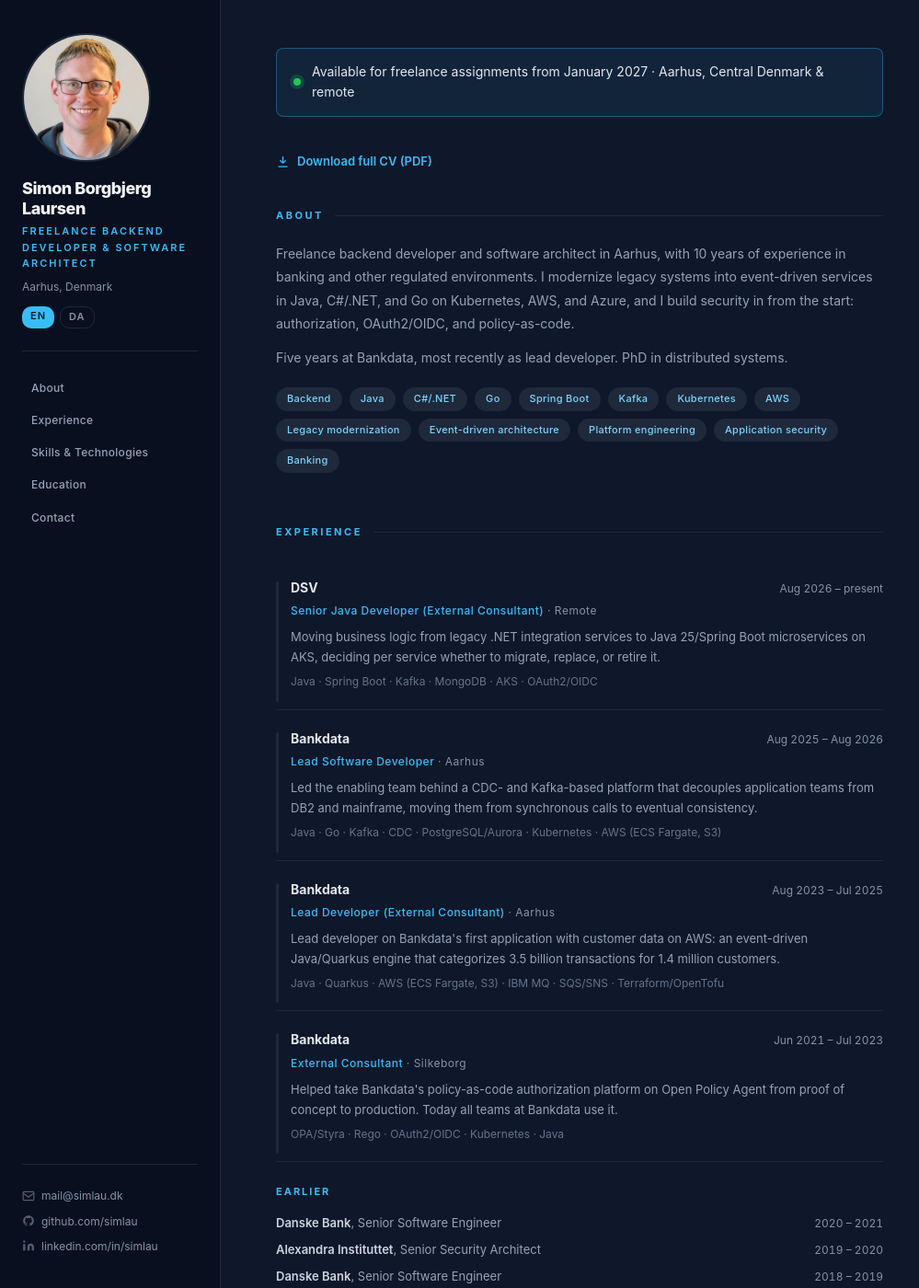
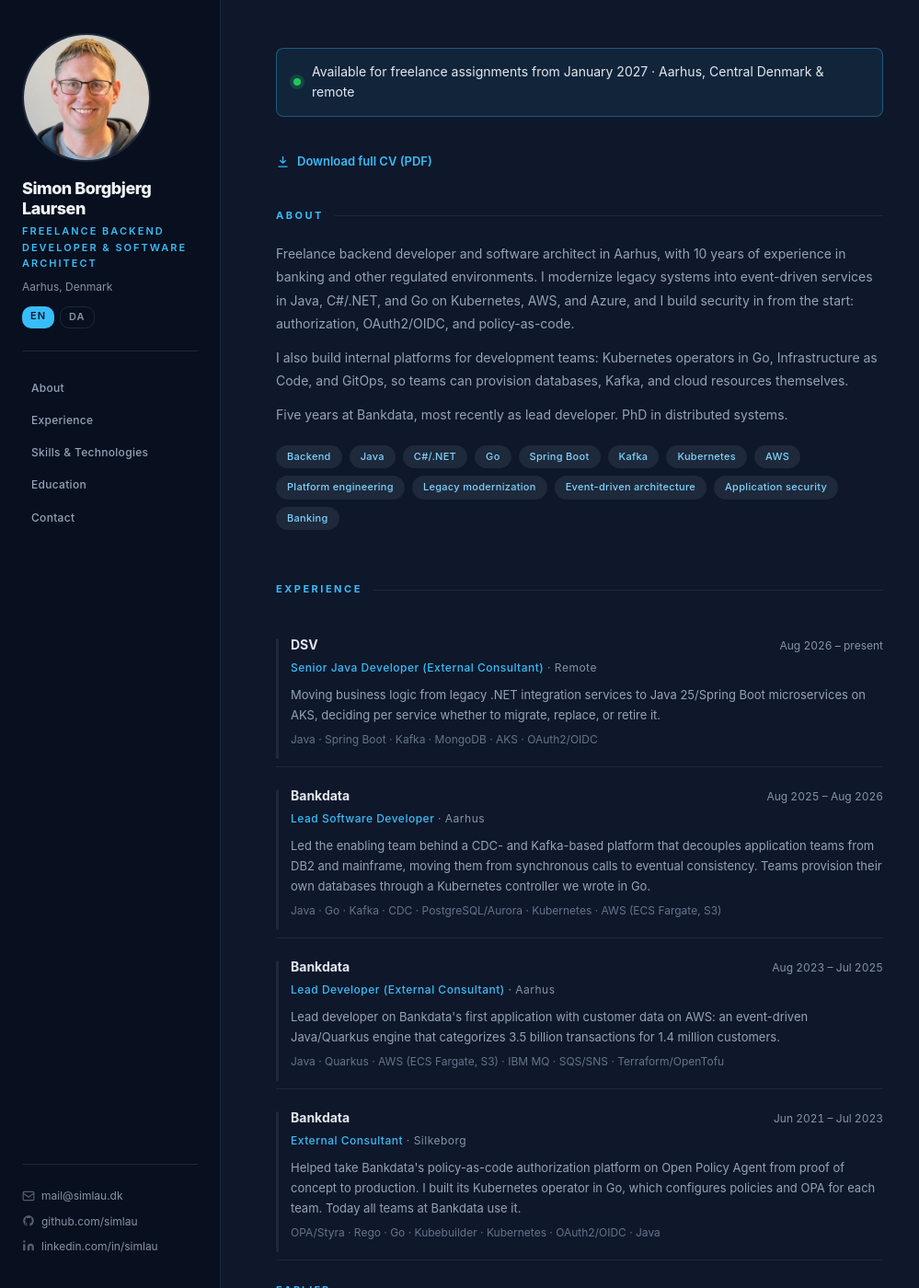
Before and after one commit to simlau/simlau.github.io, a Jekyll site: the page built from index.md, in a window 1280 px wide and 1400 px high. Shown: the whole window at 92% size, without its empty margins (0-999 px from the left). Built offline with Jekyll 4.4.1, drawn with Linux system fonts in a browser that asks for light colours; some of the changed text lies outside the part shown.

Commit message:
Content from cv.yaml (cvtool site push, CV 62e2e87)

```diff
--- a/_data/cv.json
+++ b/_data/cv.json
@@ -21,9 +21,10 @@
     "headline": "Freelance backend-udvikler & softwarearkitekt | Java, C#/.NET, Go, Kafka, Kubernetes, AWS | Legacy-modernisering & applikationssikkerhed | Aarhus | Ledig fra jan. 2027",
     "location": "Aarhus",
     "availability": "Ledig til freelanceopgaver fra januar 2027 · Aarhus, Midtjylland og remote",
-    "description": "Freelance backend-udvikler og softwarearkitekt i Aarhus: Java, C#/.NET, Go, Kafka, Kubernetes, AWS. Legacy-modernisering og applikationssikkerhed.",
+    "description": "Freelance backend-udvikler og softwarearkitekt i Aarhus: Java, C#/.NET, Go, Kafka, Kubernetes, AWS. Platform engineering, legacy-modernisering og applikationssikkerhed.",
     "about": [
       "Freelance backend-udvikler og softwarearkitekt i Aarhus med 10 års erfaring fra bank og andre regulerede miljøer. Jeg moderniserer legacy-systemer til eventdrevne services i Java, C#/.NET og Go på Kubernetes, AWS og Azure og bygger sikkerheden ind fra starten: autorisation, OAuth2/OIDC og policy-as-code.",
+      "Jeg bygger også interne platforme for udviklingsteams: Kubernetes-operatorer i Go, Infrastructure as Code og GitOps, så teams selv kan oprette databaser, Kafka og cloud-ressourcer.",
       "Fem år hos Bankdata, senest som lead developer. Ph.d. i distribuerede systemer."
     ],
     "keywords": [
@@ -35,9 +36,9 @@
       "Kafka",
       "Kubernetes",
       "AWS",
+      "Platform engineering",
       "Legacy-modernisering",
       "Eventdrevet arkitektur",
-      "Platform engineering",
       "Applikationssikkerhed",
       "Bank og finans"
     ],
@@ -123,7 +124,7 @@
         "dates": "aug. 2025 – aug. 2026",
         "years": "2025 – 2026",
         "location": "Aarhus",
-        "text": "Ledede enabling-teamet bag en CDC- og Kafka-baseret platform, der afkobler applikationsteams fra DB2 og mainframe og flytter dem fra synkrone kald til eventual consistency.",
+        "text": "Ledede enabling-teamet bag en CDC- og Kafka-baseret platform, der afkobler applikationsteams fra DB2 og mainframe og flytter dem fra synkrone kald til eventual consistency. Teams opretter selv databaser gennem en Kubernetes-controller, vi skrev i Go.",
         "employment": "Fuldtid",
         "tech": [
           "Java",
@@ -158,13 +159,15 @@
         "dates": "jun. 2021 – jul. 2023",
         "years": "2021 – 2023",
         "location": "Silkeborg",
-        "text": "Var med til at tage Bankdatas policy-as-code-autorisationsplatform på Open Policy Agent fra proof of concept til produktion. I dag bruger alle teams i Bankdata den.",
+        "text": "Var med til at tage Bankdatas policy-as-code-autorisationsplatform på Open Policy Agent fra proof of concept til produktion. Jeg byggede dens Kubernetes-operator i Go, der konfigurerer politikker og OPA for hvert team. I dag bruger alle teams i Bankdata den.",
         "employment": "Kontrakt",
         "tech": [
           "OPA/Styra",
           "Rego",
+          "Go",
+          "Kubebuilder",
+          "Kubernetes",
           "OAuth2/OIDC",
-          "Kubernetes",
           "Java"
         ]
       }
@@ -286,10 +289,13 @@
         "items": [
           "Kubernetes",
           "OpenShift",
+          "ROSA",
           "AKS",
           "AWS (ECS Fargate, S3)",
           "Terraform/OpenTofu",
           "Argo CD",
+          "Kubebuilder",
+          "Java Operator SDK",
           "Linux"
         ]
       },
@@ -399,9 +405,10 @@
     "headline": "Freelance Backend Developer & Software Architect | Java, C#/.NET, Go, Kafka, Kubernetes, AWS | Legacy modernization & application security | Aarhus | Available Jan 2027",
     "location": "Aarhus, Denmark",
     "availability": "Available for freelance assignments from January 2027 · Aarhus, Central Denmark & remote",
-    "description": "Freelance backend developer and software architect in Aarhus: Java, C#/.NET, Go, Kafka, Kubernetes, AWS. Legacy modernization and application security.",
+    "description": "Freelance backend developer and software architect in Aarhus: Java, C#/.NET, Go, Kafka, Kubernetes, AWS. Platform engineering, legacy modernization, and application security.",
     "about": [
       "Freelance backend developer and software architect in Aarhus, with 10 years of experience in banking and other regulated environments. I modernize legacy systems into event-driven services in Java, C#/.NET, and Go on Kubernetes, AWS, and Azure, and I build security in from the start: authorization, OAuth2/OIDC, and policy-as-code.",
+      "I also build internal platforms for development teams: Kubernetes operators in Go, Infrastructure as Code, and GitOps, so teams can provision databases, Kafka, and cloud resources themselves.",
       "Five years at Bankdata, most recently as lead developer. PhD in distributed systems."
     ],
     "keywords": [
@@ -413,9 +420,9 @@
       "Kafka",
       "Kubernetes",
       "AWS",
+      "Platform engineering",
       "Legacy modernization",
       "Event-driven architecture",
-      "Platform engineering",
       "Application security",
       "Banking"
     ],
@@ -494,7 +501,7 @@
         "dates": "Aug 2025 – Aug 2026",
         "years": "2025 – 2026",
         "location": "Aarhus",
-        "text": "Led the enabling team behind a CDC- and Kafka-based platform that decouples application teams from DB2 and mainframe, moving them from synchronous calls to eventual consistency.",
+        "text": "Led the enabling team behind a CDC- and Kafka-based platform that decouples application teams from DB2 and mainframe, moving them from synchronous calls to eventual consistency. Teams provision their own databases through a Kubernetes controller we wrote in Go.",
         "employment": "Full-time",
         "tech": [
           "Java",
@@ -529,13 +536,15 @@
         "dates": "Jun 2021 – Jul 2023",
         "years": "2021 – 2023",
         "location": "Silkeborg",
-        "text": "Helped take Bankdata's policy-as-code authorization platform on Open Policy Agent from proof of concept to production. Today all teams at Bankdata use it.",
+        "text": "Helped take Bankdata's policy-as-code authorization platform on Open Policy Agent from proof of concept to production. I built its Kubernetes operator in Go, which configures policies and OPA for each team. Today all teams at Bankdata use it.",
         "employment": "Contract",
         "tech": [
           "OPA/Styra",
           "Rego",
+          "Go",
+          "Kubebuilder",
+          "Kubernetes",
           "OAuth2/OIDC",
-          "Kubernetes",
           "Java"
         ]
       }
@@ -657,10 +666,13 @@
         "items": [
           "Kubernetes",
           "OpenShift",
+          "ROSA",
           "AKS",
           "AWS (ECS Fargate, S3)",
           "Terraform/OpenTofu",
           "Argo CD",
+          "Kubebuilder",
+          "Java Operator SDK",
           "Linux"
         ]
       },
```
Also changed, not shown: 1 other file.
